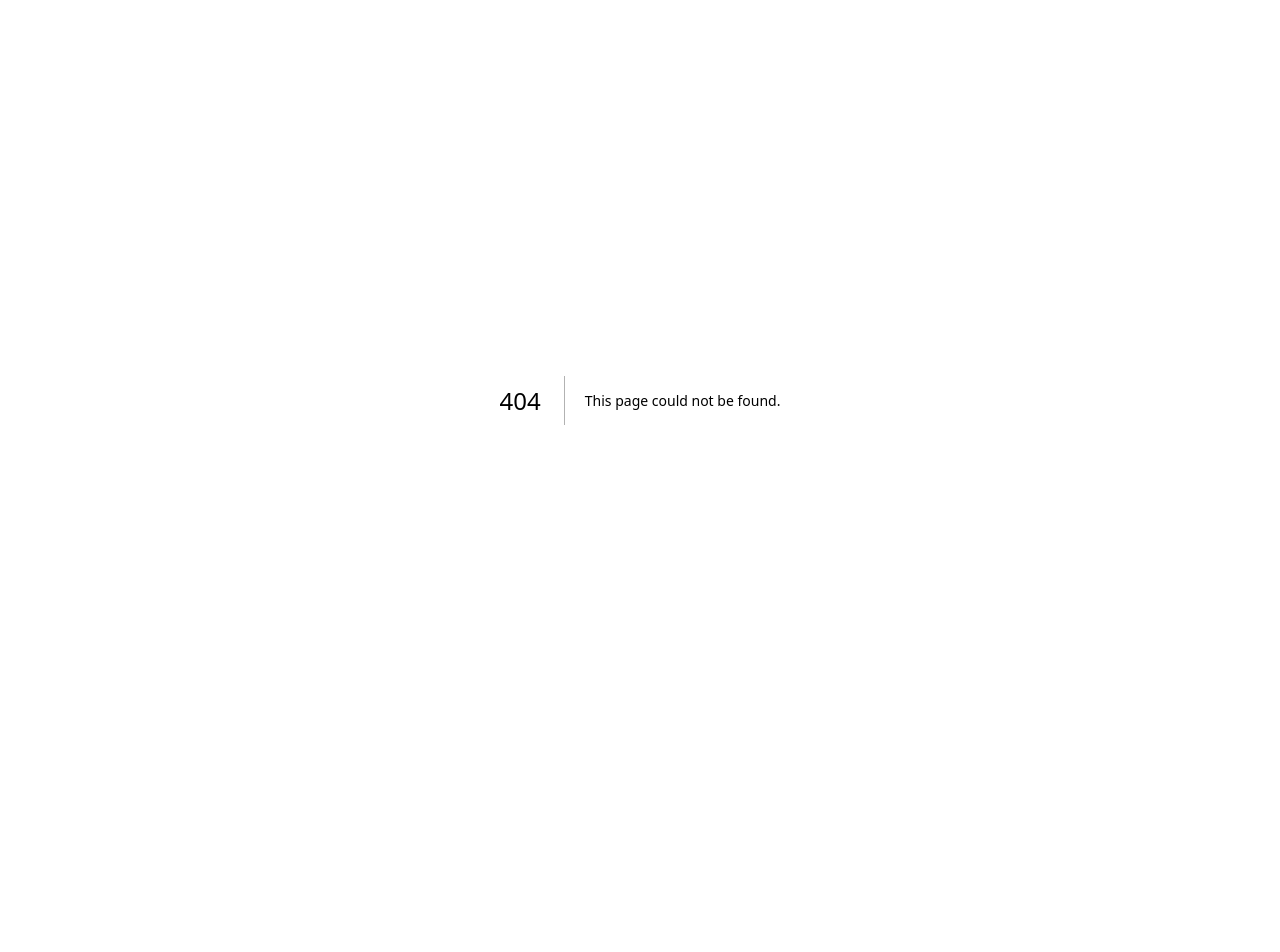
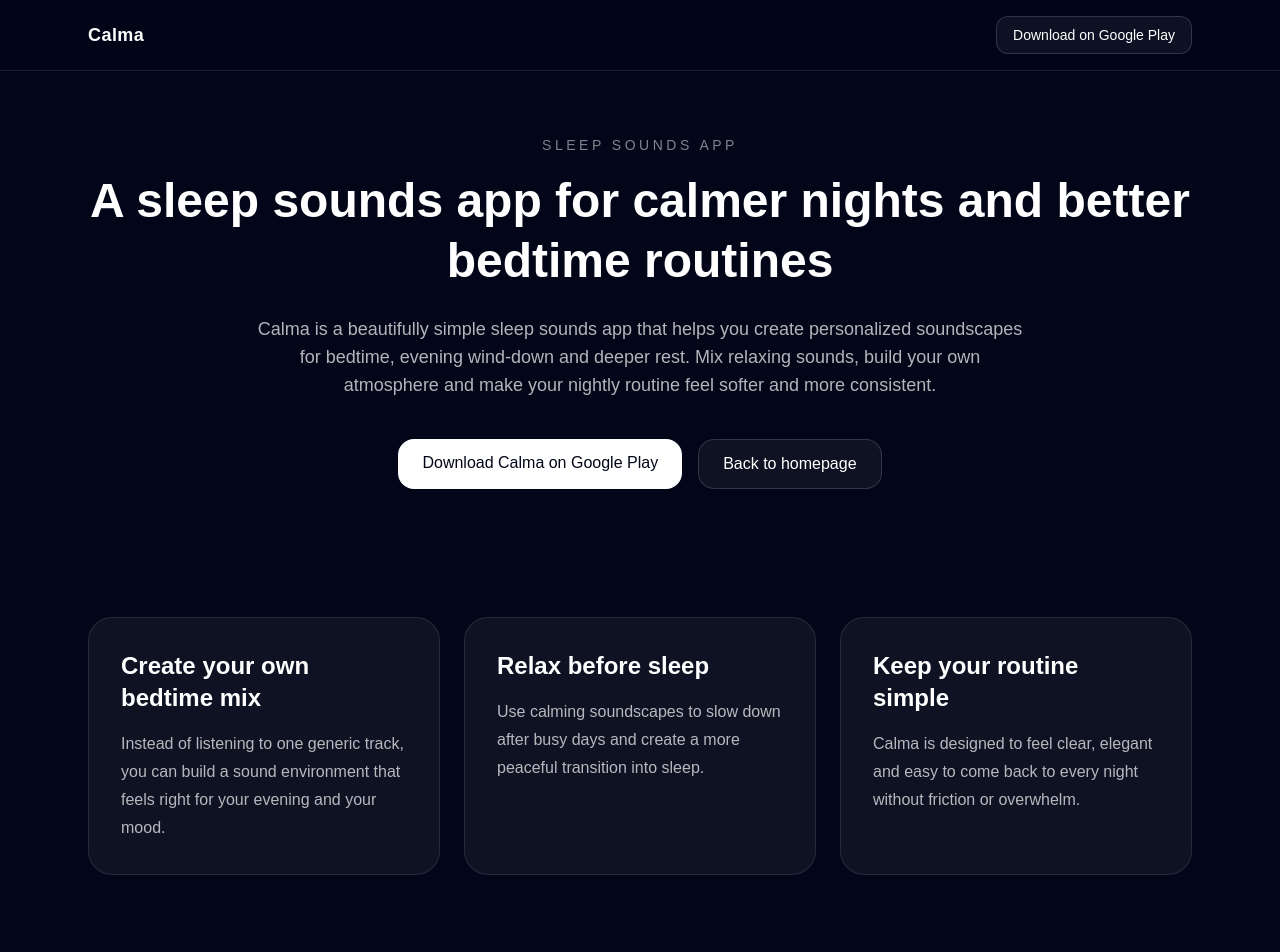
Before and after one commit to mattkoz0/calmasounds, a Next.js app: page /sleep-sounds-app in a window 1280 px wide. Before the commit this address had no page. Shown: the top 952 px of the page. Before the commit the page ends 800 px from the top, so only its background shows below. Built offline with nearby package versions, Linux system fonts and the light colour scheme.

Commit message:
Add sleep page to sitemap and homepage links

```diff
--- a/app/page.tsx
+++ b/app/page.tsx
@@ -362,6 +362,15 @@
           >
             Download Calma on Google Play
           </a>
+          <p className="mt-4 text-sm text-white/60">
+            Looking for a dedicated sleep page?{" "}
+            <a
+              href="/sleep-sounds-app"
+              className="text-white underline underline-offset-4 transition hover:text-white/80"
+            >
+              Explore our sleep sounds app page
+            </a>
+          </p>
         </div>
       </section>
     </main>
--- a/app/sitemap.ts
+++ b/app/sitemap.ts
@@ -8,5 +8,11 @@
       changeFrequency: "weekly",
       priority: 1,
     },
+    {
+      url: "https://www.calmasounds.com/sleep-sounds-app",
+      lastModified: new Date(),
+      changeFrequency: "weekly",
+      priority: 0.8,
+    },
   ];
 }
--- /dev/null
+++ b/app/sleep-sounds-app/page.tsx
@@ -0,0 +1,233 @@
+import type { Metadata } from "next";
+import Image from "next/image";
+
+export const metadata: Metadata = {
+  title: "Sleep Sounds App | Calma",
+  description:
+    "Discover Calma, a beautifully simple sleep sounds app for better bedtime routines, calming evenings and personalized relaxing soundscapes.",
+  keywords: [
+    "sleep sounds app",
+    "sleep app",
+    "relaxing sounds for sleep",
+    "bedtime sounds app",
+    "calma sleep sounds",
+  ],
+  alternates: {
+    canonical: "https://www.calmasounds.com/sleep-sounds-app",
+  },
+  openGraph: {
+    title: "Sleep Sounds App | Calma",
+    description:
+      "Discover a beautifully simple sleep sounds app for calmer nights and better bedtime routines.",
+    url: "https://www.calmasounds.com/sleep-sounds-app",
+    siteName: "Calma",
+    locale: "en_US",
+    type: "website",
+  },
+  twitter: {
+    card: "summary_large_image",
+    title: "Sleep Sounds App | Calma",
+    description:
+      "Discover a beautifully simple sleep sounds app for calmer nights and better bedtime routines.",
+  },
+};
+
+export default function SleepSoundsAppPage() {
+  return (
+    <main className="min-h-screen bg-slate-950 text-white">
+      <header className="border-b border-white/10 bg-slate-950/80 backdrop-blur">
+        <div className="mx-auto flex max-w-6xl items-center justify-between px-6 py-4">
+          <a href="/" className="text-lg font-semibold tracking-wide">
+            Calma
+          </a>
+
+          <a
+            href="https://play.google.com/store/apps/details?id=pl.mitysoft.calma"
+            target="_blank"
+            rel="noopener noreferrer"
+            className="rounded-xl border border-white/15 bg-white/5 px-4 py-2 text-sm font-medium transition hover:bg-white/10"
+          >
+            Download on Google Play
+          </a>
+        </div>
+      </header>
+
+      <section className="mx-auto max-w-6xl px-6 py-16 text-center">
+        <p className="text-sm uppercase tracking-[0.25em] text-white/50">
+          Sleep sounds app
+        </p>
+        <h1 className="mt-4 text-4xl font-bold leading-tight sm:text-5xl">
+          A sleep sounds app for calmer nights and better bedtime routines
+        </h1>
+        <p className="mx-auto mt-6 max-w-3xl text-base leading-7 text-white/70 sm:text-lg">
+          Calma is a beautifully simple sleep sounds app that helps you create
+          personalized soundscapes for bedtime, evening wind-down and deeper
+          rest. Mix relaxing sounds, build your own atmosphere and make your
+          nightly routine feel softer and more consistent.
+        </p>
+
+        <div className="mt-10 flex flex-col justify-center gap-4 sm:flex-row">
+          <a
+            href="https://play.google.com/store/apps/details?id=pl.mitysoft.calma"
+            target="_blank"
+            rel="noopener noreferrer"
+            className="rounded-2xl bg-white px-6 py-3 font-medium text-slate-950 transition hover:scale-[1.02]"
+          >
+            Download Calma on Google Play
+          </a>
+
+          <a
+            href="/"
+            className="rounded-2xl border border-white/15 bg-white/5 px-6 py-3 font-medium text-white transition hover:bg-white/10"
+          >
+            Back to homepage
+          </a>
+        </div>
+      </section>
+
+      <section className="mx-auto max-w-6xl px-6 py-16">
+        <div className="grid gap-6 md:grid-cols-3">
+          <div className="rounded-3xl border border-white/10 bg-white/5 p-8">
+            <h2 className="text-2xl font-semibold">Create your own bedtime mix</h2>
+            <p className="mt-4 leading-7 text-white/70">
+              Instead of listening to one generic track, you can build a sound
+              environment that feels right for your evening and your mood.
+            </p>
+          </div>
+
+          <div className="rounded-3xl border border-white/10 bg-white/5 p-8">
+            <h2 className="text-2xl font-semibold">Relax before sleep</h2>
+            <p className="mt-4 leading-7 text-white/70">
+              Use calming soundscapes to slow down after busy days and create a
+              more peaceful transition into sleep.
+            </p>
+          </div>
+
+          <div className="rounded-3xl border border-white/10 bg-white/5 p-8">
+            <h2 className="text-2xl font-semibold">Keep your routine simple</h2>
+            <p className="mt-4 leading-7 text-white/70">
+              Calma is designed to feel clear, elegant and easy to come back to
+              every night without friction or overwhelm.
+            </p>
+          </div>
+        </div>
+      </section>
+
+      <section className="mx-auto max-w-6xl px-6 py-16">
+        <div className="mb-12 text-center">
+          <p className="text-sm uppercase tracking-[0.25em] text-white/50">
+            App preview
+          </p>
+          <h2 className="mt-4 text-3xl font-semibold sm:text-4xl">
+            See the sleep experience inside Calma
+          </h2>
+        </div>
+
+        <div className="grid gap-6 sm:grid-cols-2 lg:grid-cols-4">
+          <div className="overflow-hidden rounded-3xl border border-white/10 bg-white/5 p-3">
+            <Image
+              src="/screenshots/1_en.png"
+              alt="Calma sleep sounds app screenshot 1"
+              width={720}
+              height={1600}
+              className="h-auto w-full rounded-2xl"
+            />
+          </div>
+
+          <div className="overflow-hidden rounded-3xl border border-white/10 bg-white/5 p-3">
+            <Image
+              src="/screenshots/2_en.png"
+              alt="Calma sleep sounds app screenshot 2"
+              width={720}
+              height={1600}
+              className="h-auto w-full rounded-2xl"
+            />
+          </div>
+
+          <div className="overflow-hidden rounded-3xl border border-white/10 bg-white/5 p-3">
+            <Image
+              src="/screenshots/3_en.png"
+              alt="Calma sleep sounds app screenshot 3"
+              width={720}
+              height={1600}
+              className="h-auto w-full rounded-2xl"
+            />
+          </div>
+
+          <div className="overflow-hidden rounded-3xl border border-white/10 bg-white/5 p-3">
+            <Image
+              src="/screenshots/4_en.png"
+              alt="Calma sleep sounds app screenshot 4"
+              width={720}
+              height={1600}
+              className="h-auto w-full rounded-2xl"
+            />
+          </div>
+        </div>
+      </section>
+
+      <section className="mx-auto max-w-5xl px-6 py-16">
+        <div className="mb-12 text-center">
+          <p className="text-sm uppercase tracking-[0.25em] text-white/50">FAQ</p>
+          <h2 className="mt-4 text-3xl font-semibold sm:text-4xl">
+            Sleep sounds app FAQ
+          </h2>
+        </div>
+
+        <div className="space-y-6">
+          <div className="rounded-3xl border border-white/10 bg-white/5 p-8">
+            <h3 className="text-xl font-semibold">
+              What is a sleep sounds app?
+            </h3>
+            <p className="mt-3 leading-7 text-white/70">
+              A sleep sounds app helps you play calming audio designed to support
+              bedtime routines, relaxation and a quieter mental state before sleep.
+            </p>
+          </div>
+
+          <div className="rounded-3xl border border-white/10 bg-white/5 p-8">
+            <h3 className="text-xl font-semibold">
+              How is Calma different from other sleep apps?
+            </h3>
+            <p className="mt-3 leading-7 text-white/70">
+              Calma focuses on personalized soundscapes, a simple interface and a
+              calm premium feel instead of overwhelming you with too many layers
+              of complexity.
+            </p>
+          </div>
+
+          <div className="rounded-3xl border border-white/10 bg-white/5 p-8">
+            <h3 className="text-xl font-semibold">
+              Can I build my own sleep mix?
+            </h3>
+            <p className="mt-3 leading-7 text-white/70">
+              Yes. Calma is designed around creating your own relaxing audio mix
+              rather than only choosing one fixed track.
+            </p>
+          </div>
+        </div>
+      </section>
+
+      <section className="mx-auto max-w-4xl px-6 py-16 text-center">
+        <div className="rounded-3xl border border-white/10 bg-gradient-to-br from-white/10 to-white/5 p-10 shadow-2xl shadow-black/20 sm:p-12">
+          <h2 className="text-3xl font-semibold sm:text-4xl">
+            Try Calma for your evening routine
+          </h2>
+          <p className="mt-4 leading-7 text-white/70">
+            Download Calma on Google Play and create a more peaceful bedtime
+            experience with personalized sleep sounds.
+          </p>
+
+          <a
+            href="https://play.google.com/store/apps/details?id=pl.mitysoft.calma"
+            target="_blank"
+            rel="noopener noreferrer"
+            className="mt-8 inline-block rounded-2xl bg-white px-6 py-3 font-medium text-slate-950 transition hover:scale-[1.02]"
+          >
+            Download on Google Play
+          </a>
+        </div>
+      </section>
+    </main>
+  );
+}
```
